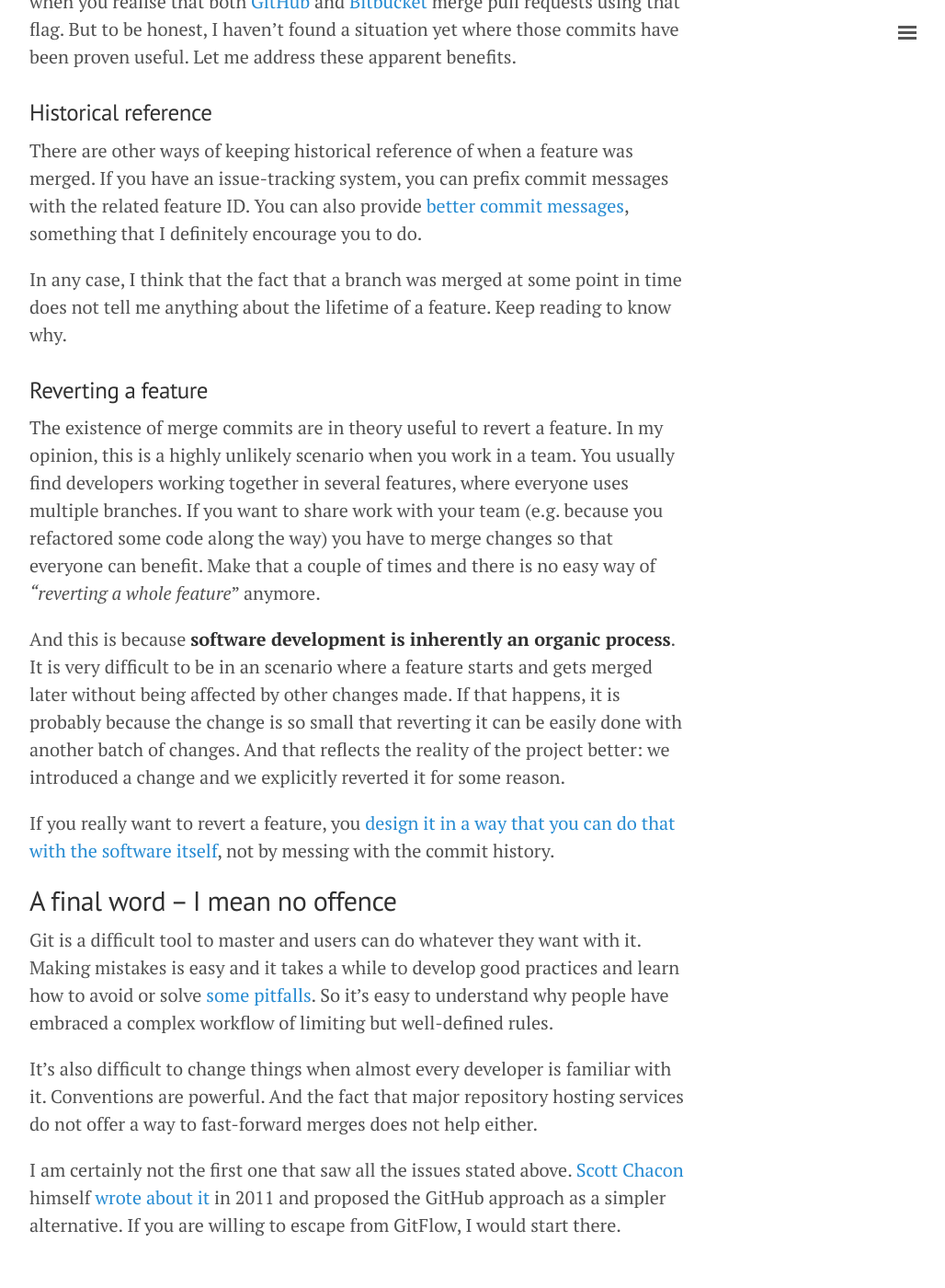
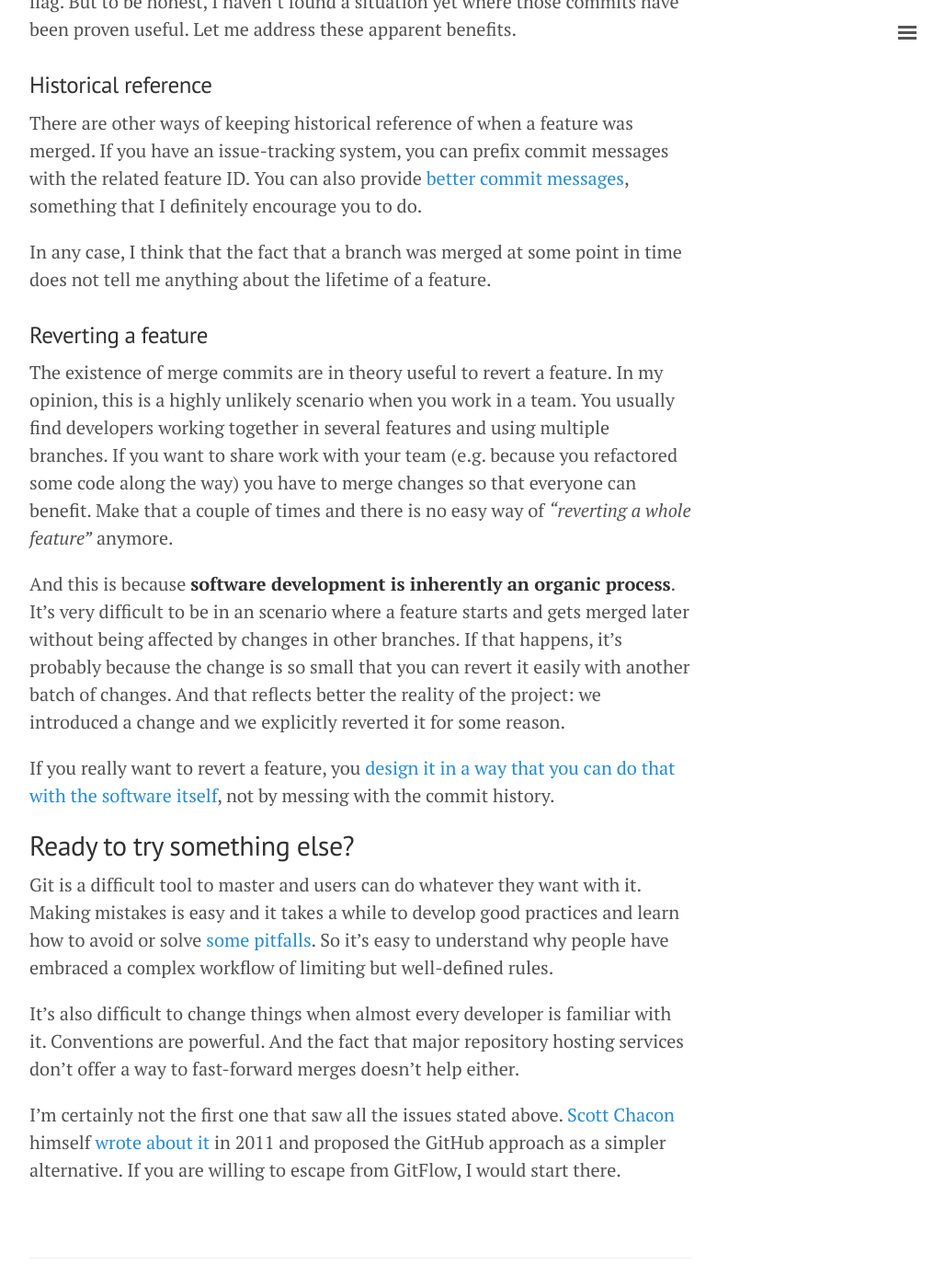
Before and after one commit to elitalon/elitalon.github.io, a Jekyll site: the page built from _posts/2016-03-13-design-weaknesses-of-gitflow.md, in a window 1280 px wide and 1400 px high, scrolled down 1736 px. Shown: the whole window at 92% size, without its empty margins (248-1276 px from the left). Built offline with Jekyll 4.4.1, drawn with Linux system fonts in a browser that asks for light colours; some of the changed text lies outside the part shown.

Commit message:
Review post: 2016-03-13-design-weaknesses-of-gitflow

```diff
--- a/_posts/2016-03-13-design-weaknesses-of-gitflow.md
+++ b/_posts/2016-03-13-design-weaknesses-of-gitflow.md
@@ -2,27 +2,26 @@
 title: Design weaknesses of GitFlow
 description: Some thoughts about the weaknesses of GitFlow after four years using it
 ---
-I started using GitFlow more or less two years after [Vincent Driessen](https://twitter.com/nvie) introduced [his proposal](http://nvie.com/posts/a-successful-git-branching-model/) in 2010. Since then, there has been several occasions when either me or one of my fellow developers have detected some flaws on its design.
+I started using GitFlow more or less two years after [Vincent Driessen](https://twitter.com/nvie) introduced [his proposal](http://nvie.com/posts/a-successful-git-branching-model/) in 2010. Since then, there has been several occasions when either me or one of my fellow developers have faced some issues with it.
 
 <!--more-->
+
 The company I was working for back then had recently moved from Subversion to Git. We were struggling with defining the best approach for collaborative development, since not everyone was familiar Git. More often than not, either me or another experienced Git user had to help another fellow developer to understand what was going on. So the team welcomed the idea of having a consistent way of working with our repositories.
 
-Four years has passed and every company I have worked with seems to have adopted GitFlow as the default approach. But as with any other tool or methodology, one has to carefully **examine whether it fits the purpose of a project, or the way a team works** (remember the *"individuals over processes"* from [Agile manifesto](http://www.agilemanifesto.org)?). I have the impression that little thought has been put into choosing GitFlow as *de facto* model. I would like to share with you what I consider two of its design weaknesses.
+Four years has passed and every company I have worked with seems to have adopted GitFlow as the default approach. But as with any other tool or methodology, one has to carefully **examine whether it fits the purpose of a project or the way a team works**. I have the impression that little thought has been put into choosing GitFlow as *de facto* model. I'd like to share with you what I consider two of its design weaknesses.
 
 
 ## Redundant branches
-
 > *The `master` branch at origin should be familiar to every Git user. Parallel to the `master` branch, another branch exists called `develop`.*
 
 > *When the source code in the `develop` branch reaches a stable point and is ready to be released, all of the changes should be merged back into `master` somehow and then tagged with a release number.*
 
-I always wondered whether nobody has noticed that the `master` branch is completely useless in this model. If every release must be tagged, why do we need the separation between `master` and `develop` at all? Can't we just live with a single *main* branch and go back to any release using its tag?
+I always wondered if nobody has noticed that the `master` branch is completely useless in this model. If every release must be tagged, why do we need the separation between `master` and `develop` at all? Can't we just live with a single *main* branch and go back to any release using its tag?
 
-Not even the need for `hotfix` branches seems to justify this redundancy. It is perfectly possible to create a branch from a tag, apply the patch for the existing bug in production and merge back to the main branch.
+Not even the need for `hotfix` branches seems to justify this redundancy. It's perfectly possible to create a branch from a tag, apply the patch for the existing bug in production and merge back to the main branch.
 
 
 ## A polluted commit history
-
 > *The --no-ff flag causes the merge to always create a new commit object, even if the merge could be performed with a fast-forward. This avoids losing information about the historical existence of a feature branch and groups together all commits that together added the feature.*
 
 > *Reverting a whole feature (i.e. a group of commits), is a true headache (...) whereas it is easily done if the --no-ff flag was used.*
@@ -32,20 +31,19 @@
 ### Historical reference
 There are other ways of keeping historical reference of when a feature was merged. If you have an issue-tracking system, you can prefix commit messages with the related feature ID. You can also provide [better commit messages](http://chris.beams.io/posts/git-commit/), something that I definitely encourage you to do.
 
-In any case, I think that the fact that a branch was merged at some point in time does not tell me anything about the lifetime of a feature. Keep reading to know why.
+In any case, I think that the fact that a branch was merged at some point in time does not tell me anything about the lifetime of a feature.
 
 ### Reverting a feature
-The existence of merge commits are in theory useful to revert a feature. In my opinion, this is a highly unlikely scenario when you work in a team. You usually find developers working together in several features, where everyone uses multiple branches. If you want to share work with your team (e.g. because you refactored some code along the way) you have to merge changes so that everyone can benefit. Make that a couple of times and there is no easy way of *"reverting a whole feature*" anymore.
+The existence of merge commits are in theory useful to revert a feature. In my opinion, this is a highly unlikely scenario when you work in a team. You usually find developers working together in several features and using multiple branches. If you want to share work with your team (e.g. because you refactored some code along the way) you have to merge changes so that everyone can benefit. Make that a couple of times and there is no easy way of *"reverting a whole feature"* anymore.
 
-And this is because **software development is inherently an organic process**. It is very difficult to be in an scenario where a feature starts and gets merged later without being affected by other changes made. If that happens, it is probably because the change is so small that reverting it can be easily done with another batch of changes. And that reflects the reality of the project better: we introduced a change and we explicitly reverted it for some reason.
+And this is because **software development is inherently an organic process**. It's very difficult to be in an scenario where a feature starts and gets merged later without being affected by changes in other branches. If that happens, it's probably because the change is so small that you can revert it easily with another batch of changes. And that reflects better the reality of the project: we introduced a change and we explicitly reverted it for some reason.
 
 If you really want to revert a feature, you [design it in a way that you can do that with the software itself](http://martinfowler.com/articles/feature-toggles.html), not by messing with the commit history.
 
 
-## A final word – I mean no offence
-
+## Ready to try something else?
 Git is a difficult tool to master and users can do whatever they want with it. Making mistakes is easy and it takes a while to develop good practices and learn how to avoid or solve [some pitfalls](http://stackoverflow.com/q/9264314/592454). So it's easy to understand why people have embraced a complex workflow of limiting but well-defined rules.
 
-It's also difficult to change things when almost every developer is familiar with it. Conventions are powerful. And the fact that major repository hosting services do not offer a way to fast-forward merges does not help either.
+It's also difficult to change things when almost every developer is familiar with it. Conventions are powerful. And the fact that major repository hosting services don't offer a way to fast-forward merges doesn't help either.
 
-I am certainly not the first one that saw all the issues stated above. [Scott Chacon](https://twitter.com/chacon) himself [wrote about it](http://scottchacon.com/2011/08/31/github-flow.html) in 2011 and proposed the GitHub approach as a simpler alternative. If you are willing to escape from GitFlow, I would start there.
+I'm certainly not the first one that saw all the issues stated above. [Scott Chacon](https://twitter.com/chacon) himself [wrote about it](http://scottchacon.com/2011/08/31/github-flow.html) in 2011 and proposed the GitHub approach as a simpler alternative. If you are willing to escape from GitFlow, I would start there.
```
